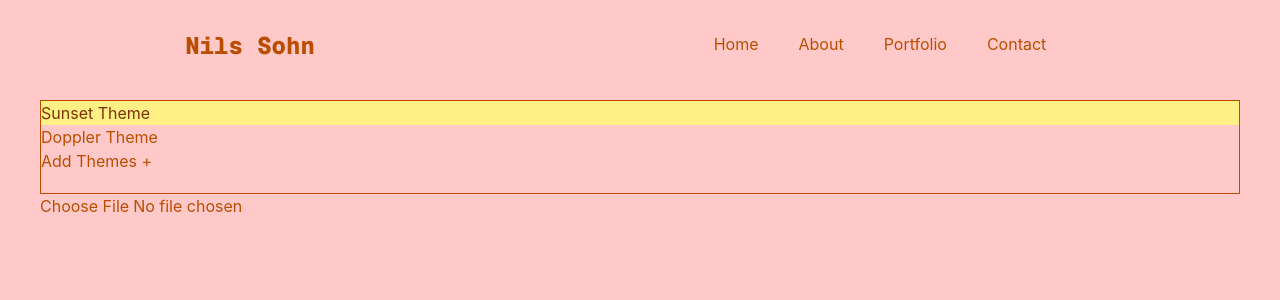
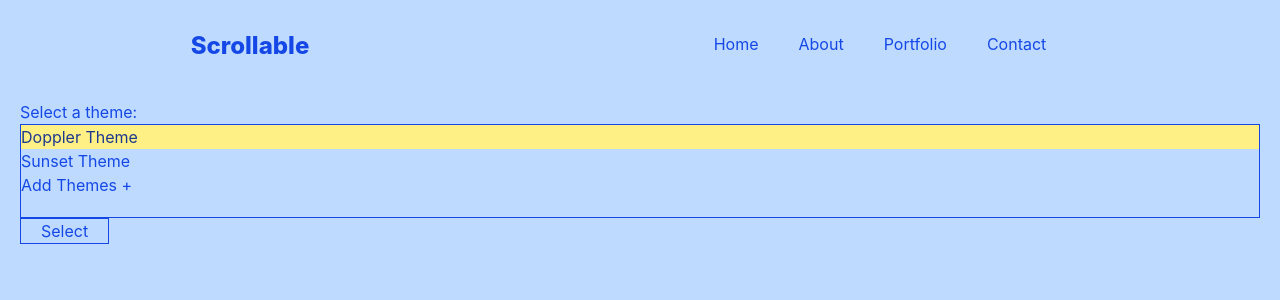
Before and after one commit to sohndotcloud/epub-online, a Next.js app: page / in a window 1280 px wide. Shown: the top 300 px of the page. Built offline with nearby package versions, Linux system fonts and the light colour scheme.

Commit message:
Updated library to use epubjs

```diff
--- a/app/components/Market.tsx
+++ b/app/components/Market.tsx
@@ -1,5 +1,4 @@
 import React, {useState, KeyboardEvent, MouseEvent} from 'react'
-import { isNull } from 'util';
 import { ThemePack } from '../util/Theme';
 
 const themes = ["Bubble Theme", "Gold Theme"];
--- a/app/components/Nav.tsx
+++ b/app/components/Nav.tsx
@@ -35,9 +35,9 @@ export default function Nav({wave, themePack, openToggleMenu}: NavProps) {
       <div className="w-full">
         <motion.div
           initial={{ opacity: 0, y: -25}}
-          animate={{ opacity: 1, y: 0, transitionEnd: { display: 'none'} }}
+          animate={{ opacity: 1, y: 0, transitionEnd: { display: 'grid'} }}
           transition={{ duration: 1 }}
-          className={themePack && "mt-2 text-center md:pl-0 font-mono font-extrabold pt-5 text-l text-[20px] lg:text-[24px] " + themePack.font2}><Link href="/">Nils Sohn <motion.div animate={{ rotate: -15 }}
+          className={themePack && "mt-2 text-center md:pl-0 font-extrabold pt-5 text-l text-[20px] lg:text-[24px] " + themePack.font2}><Link href="/">Scrollable<motion.div animate={{ rotate: -15 }}
             transition={{ duration: .5 }}>
           <motion.div className="" animate={{ rotate: 30, transitionEnd: { display: 'none'}  }}
             transition={{ delay: .5, duration: .5 }}>
--- a/app/components/ProgramMenu.tsx
+++ /dev/null
@@ -1,65 +0,0 @@
-'use client'
-import React, {useState} from 'react'
-import Market from './Market';
-import { ThemePack } from '../util/Theme';
-
-interface ProgramMenuProps {
-    themePack: ThemePack;
-    selectTheme: (data: string) => void;
-    handleSelectThemeSuper: (data: string) => void;
-}
-
-const ProgramMenu = ({ themePack, selectTheme }: ProgramMenuProps) => {
-
-    const menuItems = ["Sunset Theme", "Doppler Theme"];
-    const [selectedIndex, setSelectedIndex] = useState(0);
-    const [marketOpen, setMarketOpen] = useState(false);
-    const [menuItemsState, setMenuItems] = useState(menuItems);
-
-    const handleSelectTheme = (index: number) => {
-        setSelectedIndex(index);
-        selectTheme(menuItemsState[index]);
-    }
-
-    const exitMarket = () => {
-        setMarketOpen(false);
-    }
-
-    const setMarketOpenTrue = () => {
-        setMarketOpen(true);
-    }
-
-    const downloadTheme = (theme: string) => {
-        if(!menuItemsState.includes(theme)) {
-            menuItemsState.push(theme);
-            setMenuItems(menuItemsState);
-            setSelectedIndex(-1);
-        }
-    }
-
-    return (
-    <div id="menu" className="border pb-5">
-        {!marketOpen &&
-        menuItemsState.map((item, index) => (
-            <div
-                key={index}
-                className={`${selectedIndex === index
-                    ? 'selected ' +  themePack.background2 + ' ' + themePack.font3 : ''}`}
-                onClick={() => handleSelectTheme(index)} >
-                    {item}
-                    </div>
-        ))}
-        { !marketOpen &&
-            (<div key={menuItemsState.length}
-                className={`${selectedIndex === menuItemsState.length
-                        ? 'selected ' + themePack.background2 + ' ' + themePack.font3 : ''}`}
-                    onClick={() => handleSelectTheme(menuItemsState.length)}
-                    onDoubleClick={setMarketOpenTrue}>
-            {"Add Themes +"}
-            </div>)}
-            { marketOpen && <Market downloadTheme={downloadTheme} themePack={themePack} exitMarket={exitMarket} selectTheme={selectTheme} />}
-    </div>
-    )
-}
-
-export default ProgramMenu
--- a/app/components/Reader.tsx
+++ b/app/components/Reader.tsx
@@ -1,11 +1,7 @@
 import React, {ChangeEvent, useState, useEffect} from 'react'
 import Ebooks from '../ebook/Ebooks';
 
-interface ReaderProps {
-  setReaderPicked: (picked: boolean) => void;
-}
-
-const Reader = ({setReaderPicked}: ReaderProps) => {
+const Reader = () => {
     const [ file, setFile ] = useState<File | null>(null);
 
     function handleChange(e: ChangeEvent<HTMLInputElement>) {
@@ -14,15 +10,9 @@ const Reader = ({setReaderPicked}: ReaderProps) => {
         }
     }
 
-    useEffect(() => {
-      if (file) {
-        setReaderPicked(true);
-      }
-    }, [file]);
-
   return (
     <div className="">
-      { !file ? <input type="file" onChange={handleChange} /> : ""}
+      { !file ? <input type="file" onChange={handleChange} accept=".epub"/> : ""}
       {file && <Ebooks file={file} />}
     </div>
   )
--- /dev/null
+++ b/app/components/ThemeMenu.tsx
@@ -0,0 +1,69 @@
+'use client'
+import React, {useState} from 'react'
+import Market from './Market';
+import { ThemePack } from '../util/Theme';
+
+interface ThemeMenuProps {
+    themePack: ThemePack;
+    selectTheme: (data: string) => void;
+    handleSelectThemeSuper: (data: string) => void;
+    confirmTheme: (data: boolean) => void;
+}
+
+const ThemeMenu = ({ themePack, selectTheme, confirmTheme }: ThemeMenuProps) => {
+
+    const menuItems = ["Doppler Theme", "Sunset Theme" ];
+    const [selectedIndex, setSelectedIndex] = useState(0);
+    const [marketOpen, setMarketOpen] = useState(false);
+    const [menuItemsState, setMenuItems] = useState(menuItems);
+
+    const handleSelectTheme = (index: number) => {
+        setSelectedIndex(index);
+        selectTheme(menuItemsState[index]);
+    }
+
+    const exitMarket = () => {
+        setMarketOpen(false);
+    }
+
+    const setMarketOpenTrue = () => {
+        setMarketOpen(true);
+    }
+
+    const downloadTheme = (theme: string) => {
+        if(!menuItemsState.includes(theme)) {
+            menuItemsState.push(theme);
+            setMenuItems(menuItemsState);
+            setSelectedIndex(-1);
+        }
+    }
+
+    return (
+        <div>Select a theme:
+            <div id="menu" className="border pb-5">
+                {!marketOpen &&
+                menuItemsState.map((item, index) => (
+                    <div
+                        key={index}
+                        className={`${selectedIndex === index
+                            ? 'selected ' +  themePack.background2 + ' ' + themePack.font3 : ''}`}
+                        onClick={() => handleSelectTheme(index)} >
+                            {item}
+                            </div>
+                ))}
+                { !marketOpen &&
+                    (<div key={menuItemsState.length}
+                        className={`${selectedIndex === menuItemsState.length
+                                ? 'selected ' + themePack.background2 + ' ' + themePack.font3 : ''}`}
+                            onClick={() => handleSelectTheme(menuItemsState.length)}
+                            onDoubleClick={setMarketOpenTrue}>
+                    {"Add Themes +"}
+                    </div>)}
+                    { marketOpen && <Market downloadTheme={downloadTheme} themePack={themePack} exitMarket={exitMarket} selectTheme={selectTheme} />}
+            </div>
+            <button onClick={() => confirmTheme(true)} className="px-5 border" type="button">Select</button>
+        </div>
+    )
+}
+
+export default ThemeMenu
--- a/app/page.tsx
+++ b/app/page.tsx
@@ -1,6 +1,6 @@
 'use client'
 import Nav from './components/Nav'
-import ProgramMenu from './components/ProgramMenu';
+import ThemeMenu from './components/ThemeMenu';
 import Reader from './components/Reader'
 import { motion } from "framer-motion"
 import { useState } from "react"
@@ -8,10 +8,10 @@ import { ThemePack, bubbleTheme, dopplerTheme, goldTheme, sunsetTheme, magentaTh
 
 export default function Home() {
   const [ theme, selectTheme ] = useState("");
-  const [ themePack, setThemePack ] = useState<ThemePack>(sunsetTheme);
-  const [ prevTheme, setPrevTheme ] = useState<ThemePack>(sunsetTheme);
+  const [ themePack, setThemePack ] = useState<ThemePack>(dopplerTheme);
+  const [ prevTheme, setPrevTheme ] = useState<ThemePack>(dopplerTheme);
   const [ mobileMenu, setMobileMenu ] = useState(false);
-  const [ readerPicked, setReaderPicked ] = useState(false);
+  const [ themeSelected, setThemeSelected ] = useState(false);
   const map = new Map();
   map.set(bubbleTheme.name, bubbleTheme);
   map.set(goldTheme.name, goldTheme);
@@ -43,9 +43,9 @@ export default function Home() {
       <motion.div initial={{ opacity: 0}}
           animate={{ opacity: 1 }}
           transition={{ delay: 2, duration: 1.5 }}
-          className={themePack ? " mx-10 mb-10 h-[85vh] " + themePack.font2 : "border mx-10 mb-10 h-[85vh]"}>
-            { !readerPicked ? <ProgramMenu handleSelectThemeSuper={handleSelectTheme} themePack={themePack} selectTheme={handleSelectTheme} /> : ""}
-            <Reader setReaderPicked={setReaderPicked} />
+          className={themePack ? " mx-5 mb-10 h-[75vh] " + themePack.font2 : "border mx-10 mb-10 h-[75vh]"}>
+            { !themeSelected ? <ThemeMenu handleSelectThemeSuper={handleSelectTheme} themePack={themePack} selectTheme={handleSelectTheme} confirmTheme={setThemeSelected} /> : ""}
+           { themeSelected ? <Reader /> : ""}
         </motion.div>
      </div>
      <div className={mobileMenu ? "" : "hidden"}>
--- a/package.json
+++ b/package.json
@@ -10,13 +10,17 @@
   },
   "dependencies": {
     "@fontsource/inter": "^5.2.7",
+    "@reduxjs/toolkit": "^2.9.0",
     "@types/xml-parser": "^1.2.33",
     "dompurify": "^3.2.7",
+    "epub.js": "^0.2.15",
+    "fast-xml-parser": "^5.3.0",
     "framer-motion": "^12.23.12",
     "jszip": "^3.10.1",
     "next": "15.5.3",
     "react": "19.1.0",
     "react-dom": "19.1.0",
+    "react-redux": "^9.2.0",
     "typewriter-effect": "^2.22.0",
     "xml-parser": "^1.2.1"
   },
@@ -26,6 +30,7 @@
     "@types/node": "^20",
     "@types/react": "^19",
     "@types/react-dom": "^19",
+    "epubjs": "^0.3.93",
     "eslint": "^9",
     "eslint-config-next": "15.5.3",
     "tailwindcss": "^4",
```
Also changed, not shown: app/ebook/Ebooks.tsx (+35 -58 lines), 1 other file (tests, documents, lock files or other folders).
